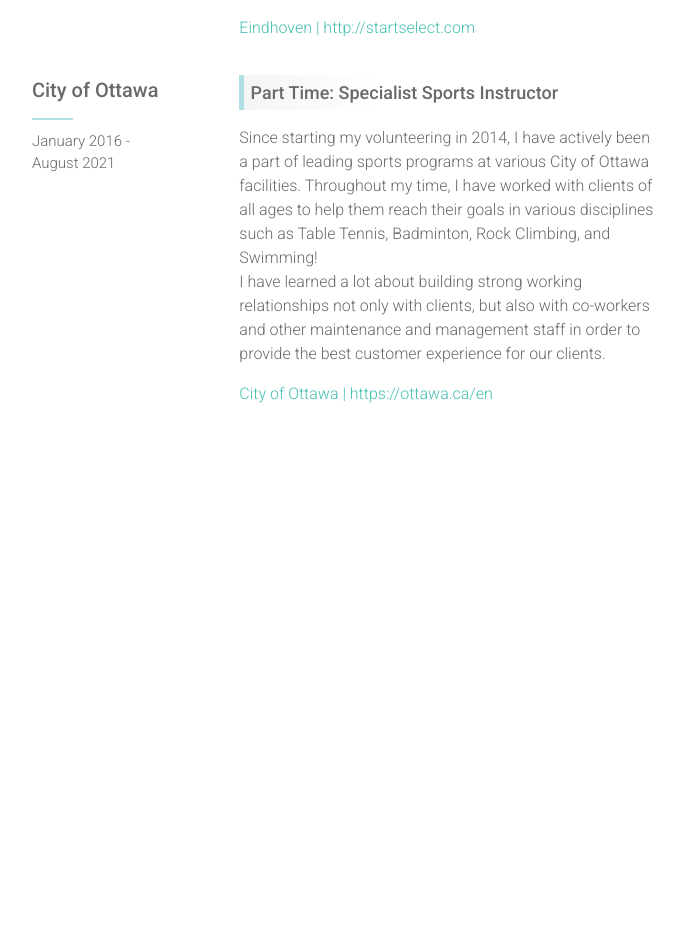
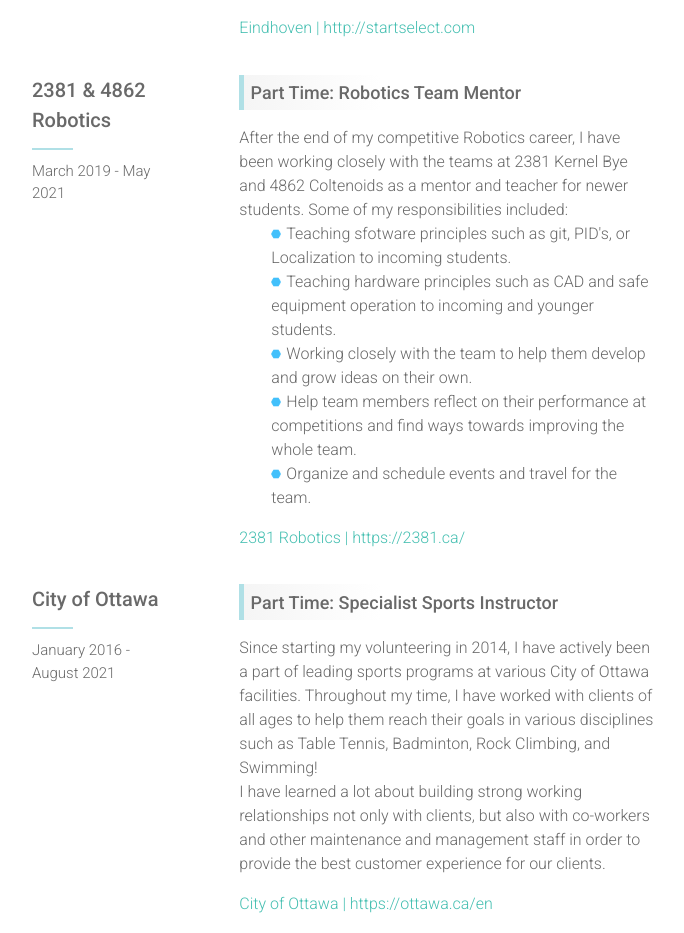
Before and after one commit to antholuo/antholuo.github.io, a React (Create React App) app: page /#/work in a window 1280 px wide. Shown: the part 1280-2213 px from the top of the page, without its empty margins (297-981 px from the left). Before the commit the page ends 1703 px from the top, so only its background shows below. Built offline with nearby package versions, Linux system fonts and the light colour scheme.

Commit message:
add robotics section to work experience

```diff
--- a/src/Work.js
+++ b/src/Work.js
@@ -116,6 +116,28 @@ class Work extends React.Component {
                 </div>
                 <div class="box">
                     <div class="work">
+                        <p class="header">2381 & 4862 Robotics</p>
+                        <hr class="body-line"></hr>
+
+                        <p> March 2019 - May 2021 </p>
+                    </div>
+                    <div class="description">
+                        <p class="header">Part Time: Robotics Team Mentor</p>
+                        <p>
+                            After the end of my competitive Robotics career, I have been working closely with the teams at 2381 Kernel Bye and 4862 Coltenoids as a mentor and teacher for newer students. Some of my responsibilities included:
+                           <ul>
+                               <li>Teaching sfotware principles such as git, PID's, or Localization to incoming students.</li>
+                               <li>Teaching hardware principles such as CAD and safe equipment operation to incoming and younger students.</li>
+                               <li>Working closely with the team to help them develop and grow ideas on their own.</li>
+                               <li>Help team members reflect on their performance at competitions and find ways towards improving the whole team.</li>
+                               <li>Organize and schedule events and travel for the team.</li>
+                           </ul>
+                        </p>
+                        <a href="https://2381.ca/">2381 Robotics |  https://2381.ca/</a>
+                    </div>
+                </div>
+                <div class="box">
+                    <div class="work">
                         <p class="header">City of Ottawa</p>
                         <hr class="body-line"></hr>
 
```
